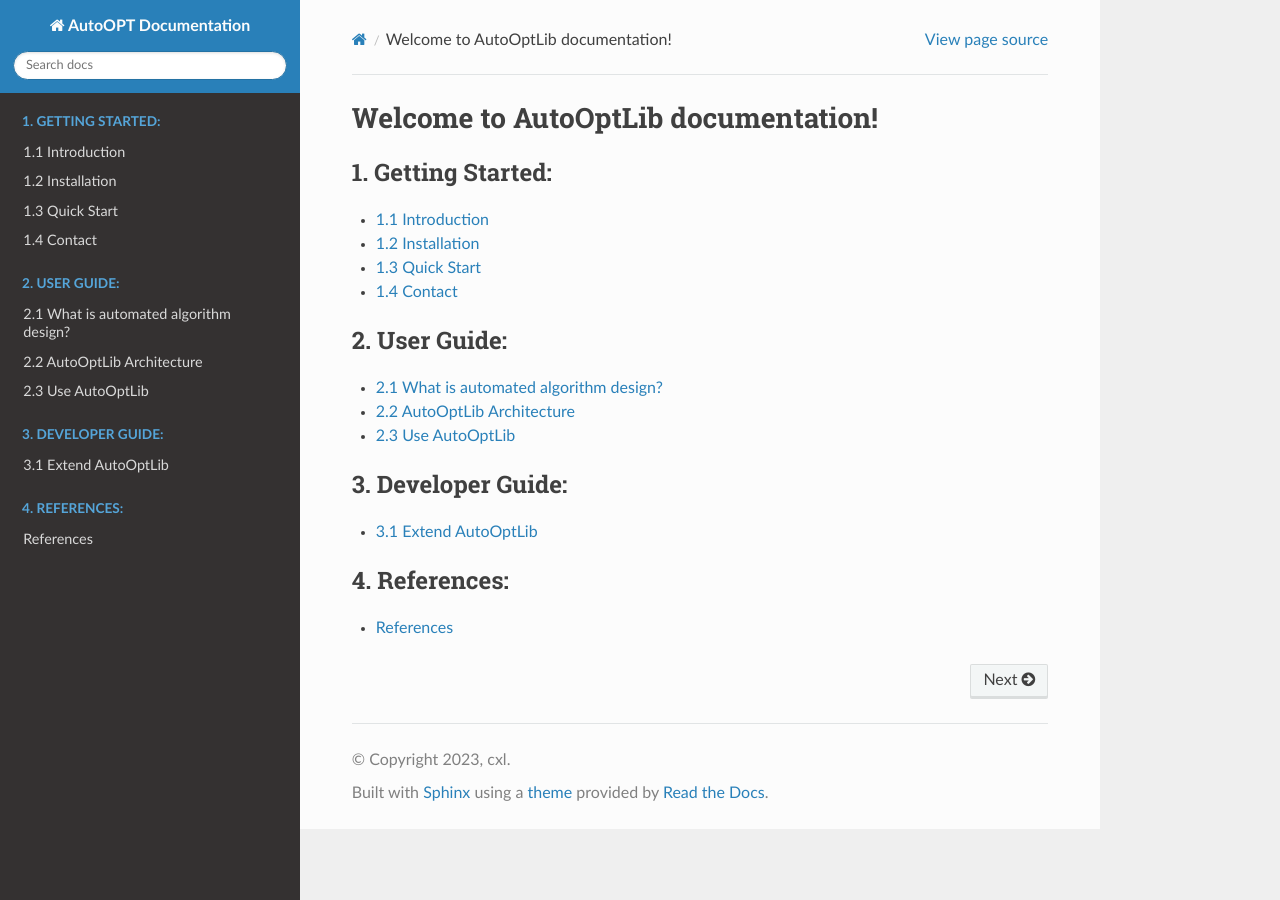
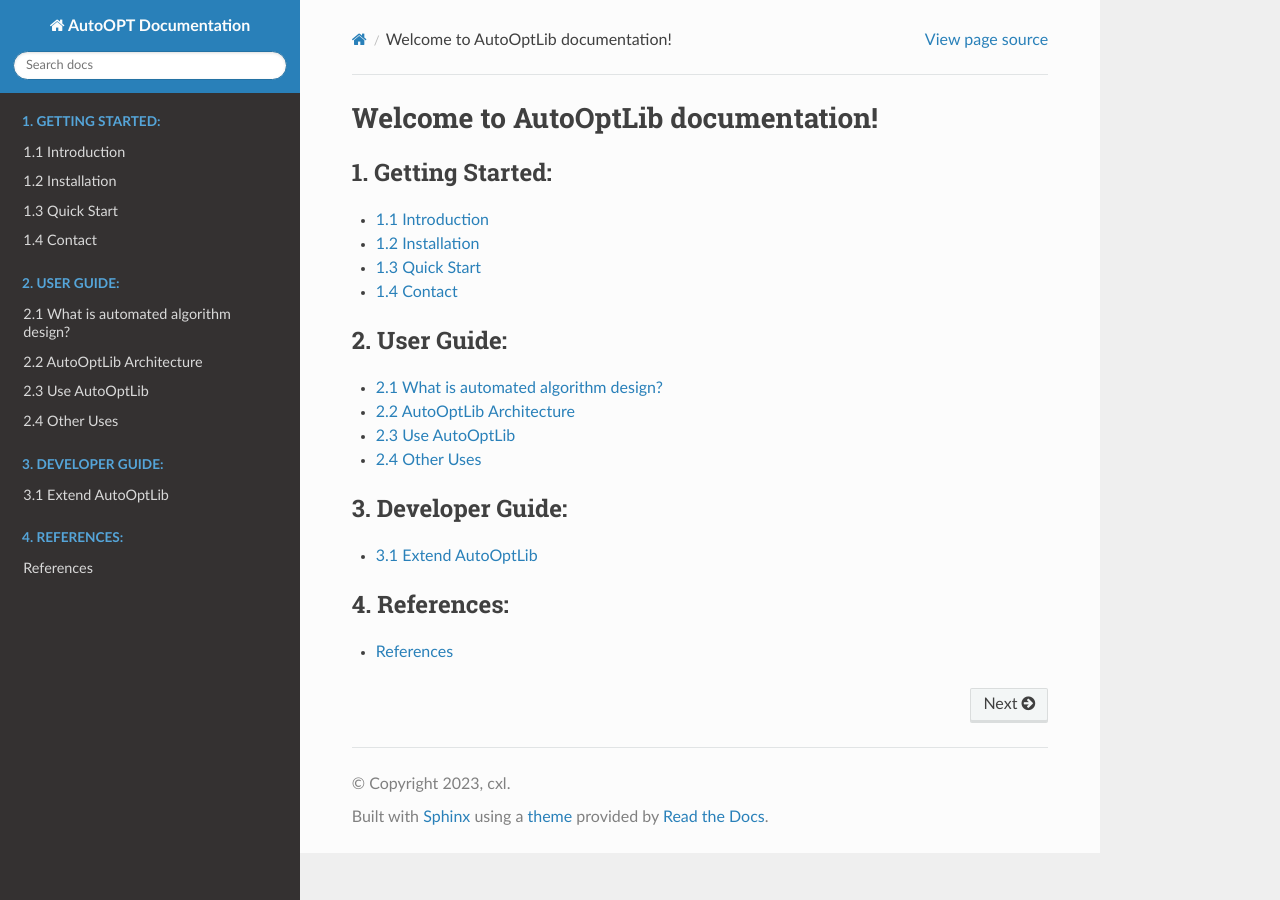
Before and after one commit to 524130120/AutoOPT, a Sphinx documentation site: the page built from source/index.rst, in a window 1280 px wide. Built offline with Sphinx 7.4.7 and the Read the Docs theme 2.0.0, drawn with Linux system fonts in a browser that asks for light colours.

Commit message:
Update index.rst

```diff
--- a/source/index.rst
+++ b/source/index.rst
@@ -22,6 +22,7 @@
    UserGuide/auto_alg_design
    UserGuide/AutoOptLib_Arch
    UserGuide/Use_AutoOptLib
+   UserGuide/Other_Use
 
 .. toctree::
    :maxdepth: 1
```
